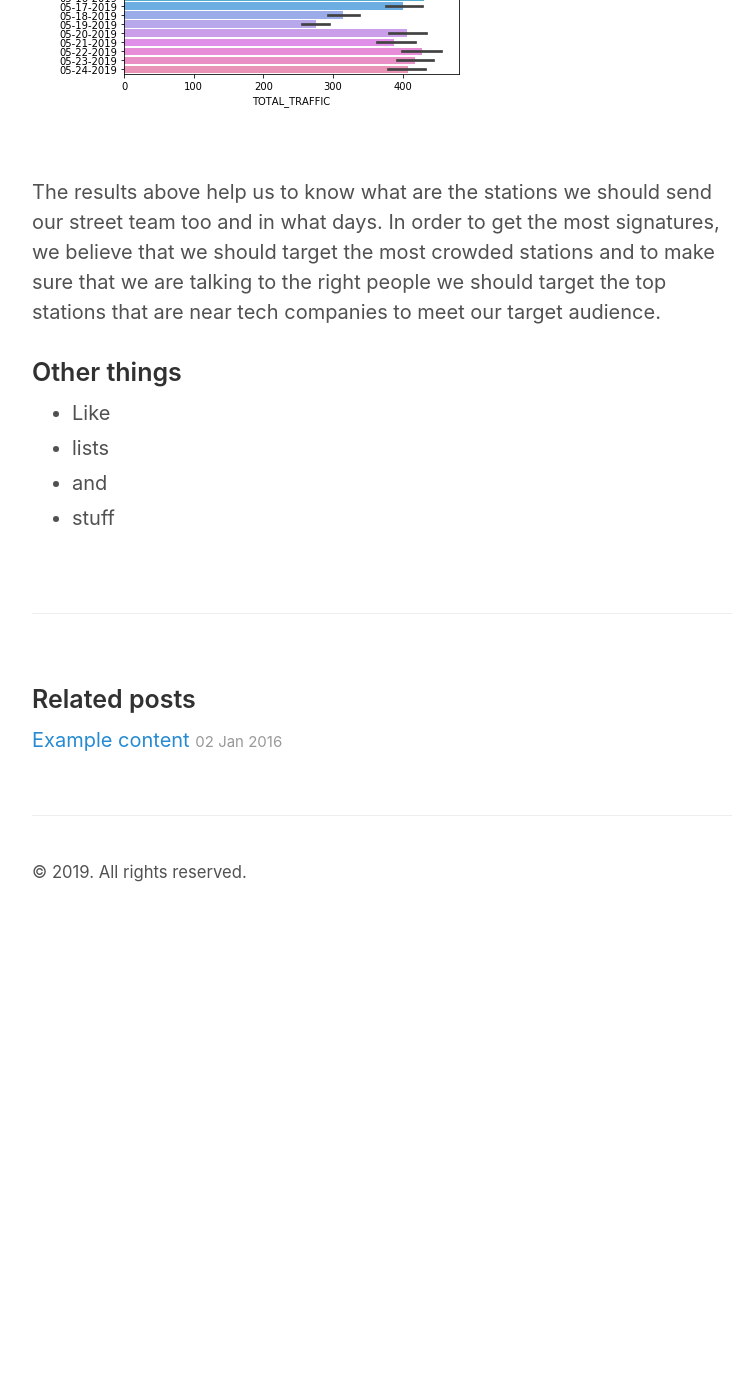
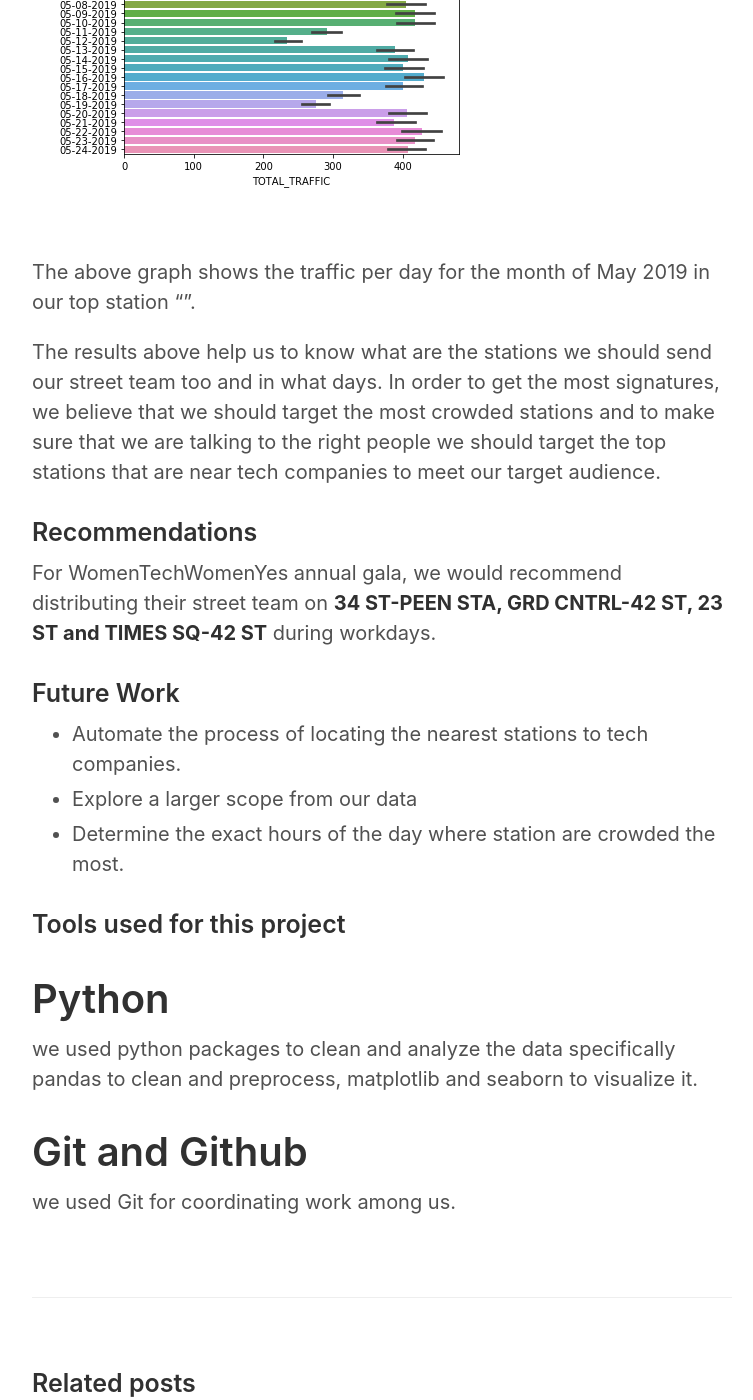
Before and after one commit to Sarahalq/Sarahalq.github.io, a Jekyll site: the page built from _posts/2019-09-7-Testing-Local-Images.md, in a window 1280 px wide and 1400 px high, scrolled down 3049 px. Shown: the whole window, without its empty margins (258-1011 px from the left). Built offline with Jekyll 4.4.1, drawn with Linux system fonts in a browser that asks for light colours; before the commit the page ends 3975 px from its top, so only the background shows below that; some of the changed text lies outside the part shown.

Commit message:
adding future work

```diff
--- a/_posts/2019-09-7-Testing-Local-Images.md
+++ b/_posts/2019-09-7-Testing-Local-Images.md
@@ -44,15 +44,31 @@ To analyze the data and conclude recommendation for WomenTechWomenYes we used th
 
 ![Image test]({{ site.url }}/images/Station.png)
 
+The above graph shows the top 20 stations in NYC for the month of May 2019.
+
 ![Image test]({{ site.url }}/images/Month.png)
 
-
+The above graph shows the traffic per day for the month of May 2019 in our top station "".
 
 The results above help us to know what are the stations we should send our street team too and in what days. In order to get the most signatures, we believe that we should target the most crowded stations and to make sure that we are talking to the right people we should target the top stations that are near tech companies to meet our target audience.
 
 
-### Other things
-* Like
-* lists
-* and
-* stuff
+### Recommendations
+For WomenTechWomenYes annual gala, we would recommend distributing their street team on **34 ST-PEEN STA, GRD CNTRL-42 ST, 23 ST and TIMES SQ-42 ST** during workdays.
+
+
+### Future Work
+
+* Automate the process of locating the nearest stations to tech companies.
+* Explore a larger scope from our data
+* Determine the exact hours of the day where station are crowded the most.
+
+
+
+### Tools used for this project
+
+# Python
+we used python packages to clean and analyze the data specifically pandas to clean and preprocess, matplotlib and seaborn to visualize it.
+
+# Git and Github
+we used Git for coordinating work among us.
```
